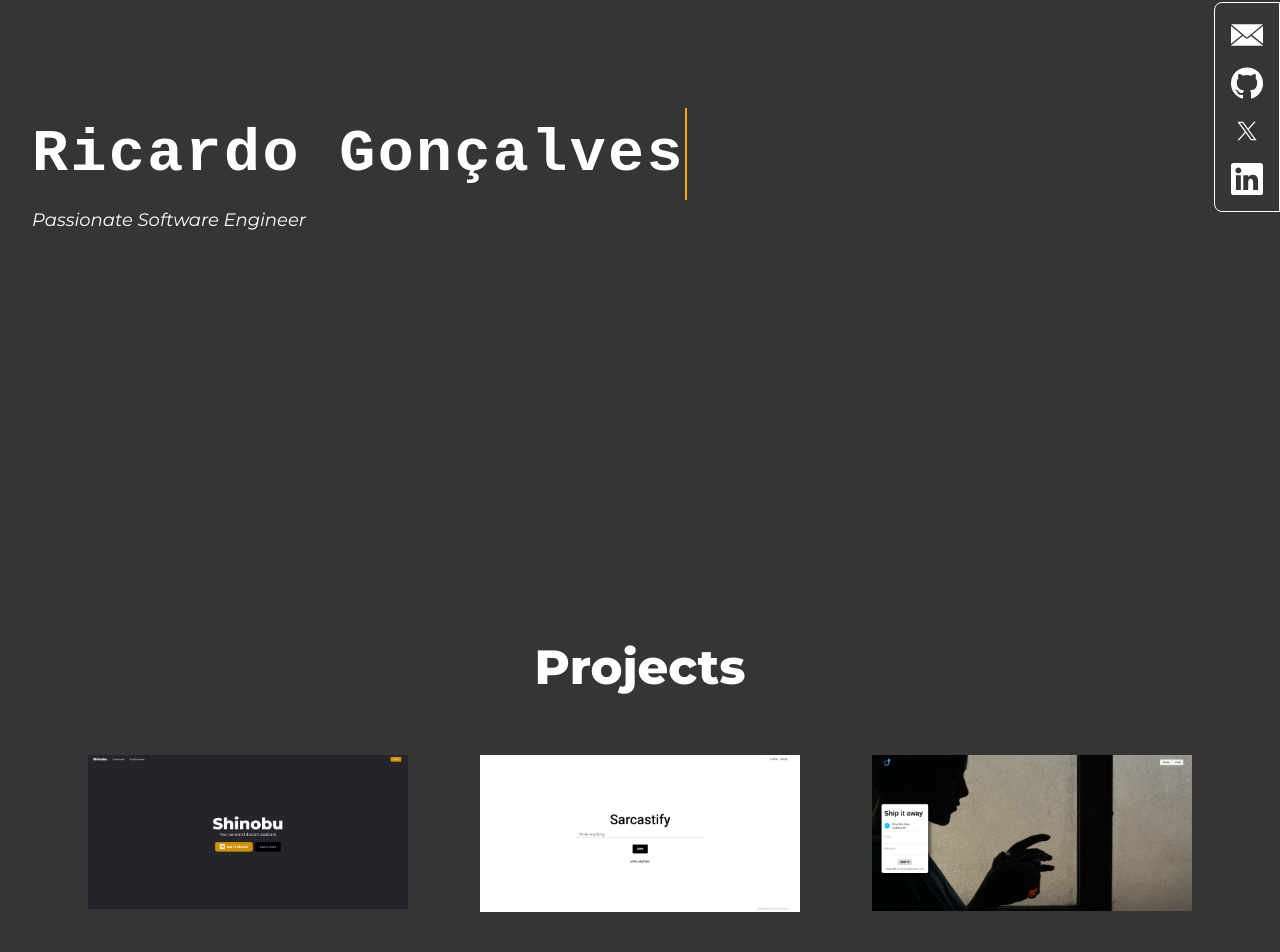
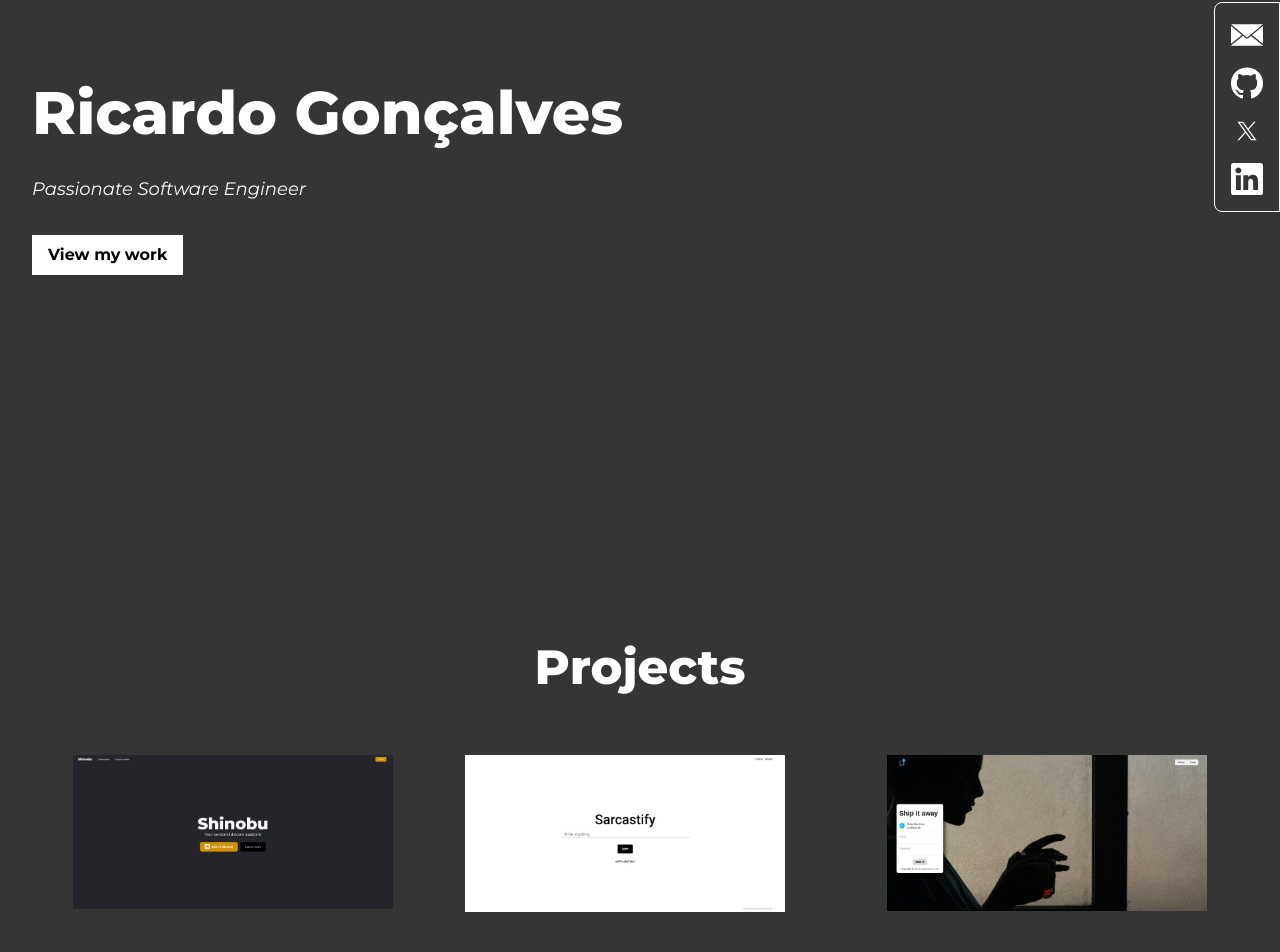
Before and after one commit to riagoncalves/riagoncalves.dev, a Next.js app: page / in a window 1280 px wide. Shown: the part 293-1245 px from the top of the page. Built offline with nearby package versions, Linux system fonts and the light colour scheme.

Commit message:
feat: hero section adjustments

```diff
--- a/data/projects.json
+++ b/data/projects.json
@@ -1,19 +1,22 @@
 [
   {
     "key": "bot",
-    "name": "Discord Bot",
-    "website": "http://shinobubot.com/",
+    "name": "Shinobu - Discord Bot",
+    "description": "Shinobu is a Discord bot that provides a variety of features to enhance your Discord server. It includes features like moderation, music, fun, and more.",
+    "website": null,
     "github": "https://github.com/riagoncalves/shinobu"
   },
   {
     "key": "sarcastify",
-    "name": "Sarcastify Website",
+    "name": "Sarcastify - Text to Sarcastic Text Converter",
+    "description": "Sarcastify is a simple web app that converts text to sarcastic text. It's a fun project that I created to practice my web development skills.",
     "website": "https://sarcastify.riagoncalves.dev/",
     "github": "https://github.com/riagoncalves/sarcastify"
   },
   {
     "key": "transfer",
-    "name": "Website Transfer Theme",
+    "name": "Transfer - Website Theme",
+    "description": "Transfer is a simple and clean website theme that I created to practice my web development skills. It's a responsive theme that can be used for a variety of purposes.",
     "website": "https://transfer-template.netlify.app/",
     "github": "https://github.com/riagoncalves/transfer-website-theme"
   }
--- a/interfaces/Project.ts
+++ b/interfaces/Project.ts
@@ -1,6 +1,7 @@
 export default interface Project {
   key: string
   name: string
+  description: string
   website: string | null
   github: string | null
 }
--- a/pages/index.tsx
+++ b/pages/index.tsx
@@ -58,6 +58,12 @@
                 Skills
               </button>
             </li>
+
+            <li className='pl-8'>
+              <a href='cv.pdf' className='font-main font-bold text-white text-lmd'>
+                Curriculum
+              </a>
+            </li>
           </ul>
         </nav>
       </header>
@@ -67,12 +73,21 @@
 
         <section id='intro' className='relative h-screen bg-no-repeat bg-center bg-cover flex items-center justify-end pt-0'>
           <div className='max-w-screen-xl w-full mx-auto px-8 2xl:px-0'>
-            <div className='inline-block typewriter'>
-              <h1 className='py-4'>Ricardo Gonçalves</h1>
+            <div className='inline-block'>
+              <h1 className='curtain py-4'>
+                <span></span>
+                Ricardo Gonçalves
+              </h1>
             </div>
-            <p className='italic'>
+            <p className='mt-4 curtain curtain--delayed italic'>
+              <span></span>
               Passionate Software Engineer
             </p>
+            <div>
+              <button onClick={scrollTo('projects')} className='mt-8 px-4 py-2 bg-white text-black font-main font-bold hover:bg-black hover:text-white transition'>
+                View my work
+              </button>
+            </div>
           </div>
         </section>
 
--- a/styles/globals.css
+++ b/styles/globals.css
@@ -49,27 +49,28 @@
   @apply transition-transform ease-in-out duration-200 hover:scale-110;
 }
 
-/* Typing animation test */
-.typewriter h1 {
-  color: #fff;
-  font-family: monospace;
-  overflow: hidden; /* Ensures the content is not revealed until the animation */
-  border-right: .15rem solid orange; /* The typwriter cursor */
-  white-space: nowrap; /* Keeps the content on a single line */
-  letter-spacing: .15rem; /* Adjust as needed */
-  animation:
-    typing 1.5s steps(17, end),
-    blink-caret .5s step-end infinite;
+.curtain {
+  width: fit-content;
+  position: relative;
 }
 
-/* The typing effect */
-@keyframes typing {
-  from { width: 0 }
-  to { width: 100% }
+.curtain span {
+  width: 105%;
+  height: 100%;
+  position: absolute;
+  top: 0;
+  right: -5%;
+  background-color: #fff;
+  animation:
+    curtain .7s ease .3s forwards;
 }
 
-/* The typewriter cursor effect */
-@keyframes blink-caret {
-  from, to { border-color: transparent }
-  50% { border-color: orange }
+.curtain--delayed span {
+  animation:
+    curtain .7s ease .6s forwards;
 }
+
+@keyframes curtain {
+  from { width: 100% }
+  to { width: 0 }
+}
```
